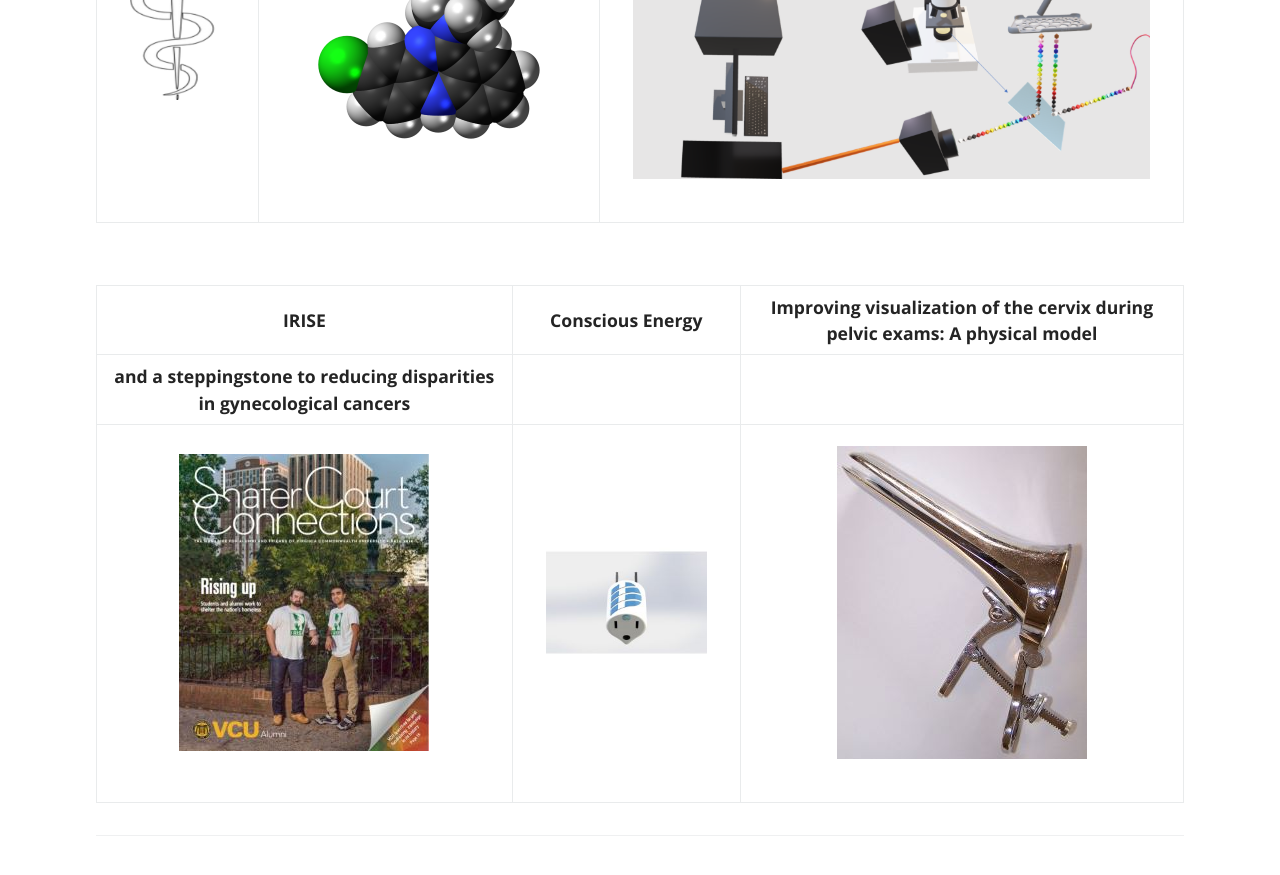
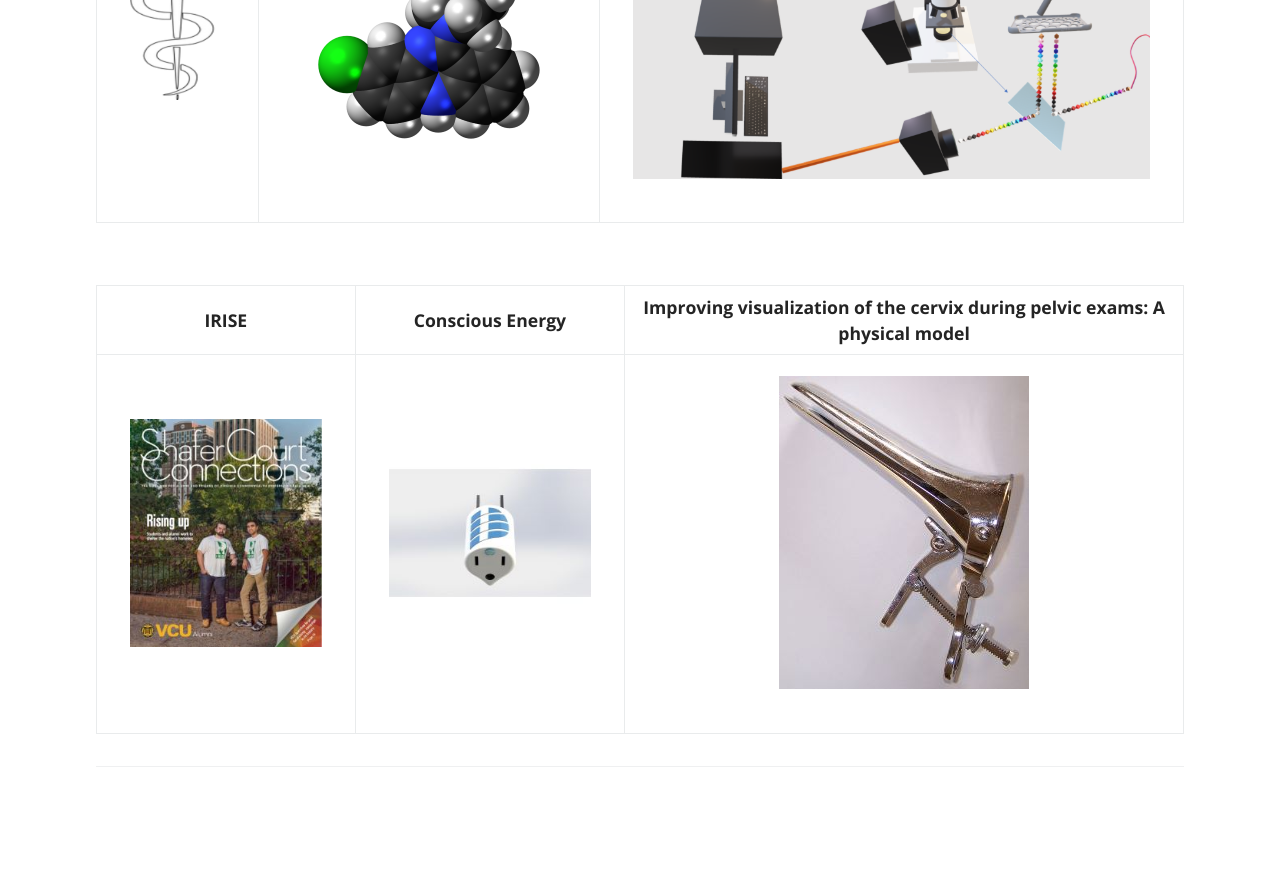
Before and after one commit to EyeCanDoIt/EyeCanDoIt.github.io, a Jekyll site: the page built from index.md, in a window 1280 px wide and 900 px high, scrolled down 2086 px. Shown: the top 875 px of the window. Built offline with Jekyll 4.4.1, drawn with Linux system fonts in a browser that asks for light colours; after the commit the page ends 2917 px from its top, so only the background shows below that.

Commit message:
Update index.md

```diff
--- a/index.md
+++ b/index.md
@@ -52,7 +52,6 @@ Virginia Commonwealth University (VCU), Richmond, VA		&nbsp;&nbsp;&nbsp;&nbsp;&n
 
 <br>
 
-| IRISE | Conscious Energy | Improving visualization of the cervix during pelvic exams: A physical model
-and a steppingstone to reducing disparities in gynecological cancers |
+| IRISE | Conscious Energy | Improving visualization of the cervix during pelvic exams: A physical model |
 |     :---:    |     :---:      |     :---:     |
 | <a href="https://news.vcu.edu/article/on_the_rise_student_organization_helps_homeless_get_back_on_their" class="btn" style="color:#E0E0E0"><img src="https://EyeCanDoIt.github.io/Images/IRISE.jpg" alt="https://EyeCanDoIt.github.io/Images/IRISE.jpg" loading="lazy"></a>   | <a href="https://devpost.com/software/conscious-energy" class="btn" style="color:#E0E0E0"><img src="https://EyeCanDoIt.github.io/Images/CE.jpg" alt="https://EyeCanDoIt.github.io/Images/CE.jpg" loading="lazy"></a>     | <a href="https://assets.researchsquare.com/files/rs-1942786/v1/604f232b-ecb0-4c56-bb5e-601ea0524aa8.pdf?c=1660224974" class="btn" style="color:#E0E0E0"><img src="https://EyeCanDoIt.github.io/Images/spec.jpg" alt="https://EyeCanDoIt.github.io/Images/spec.jpg" loading="lazy"></a>    |
```
